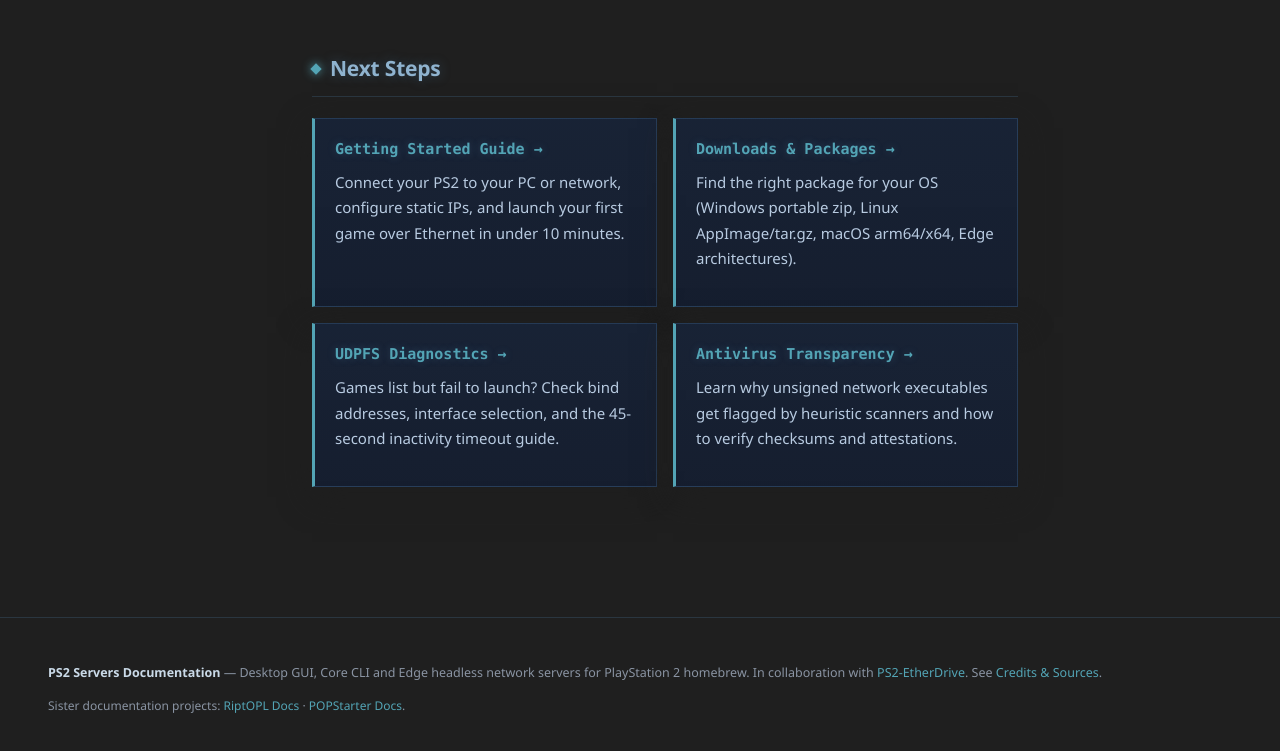
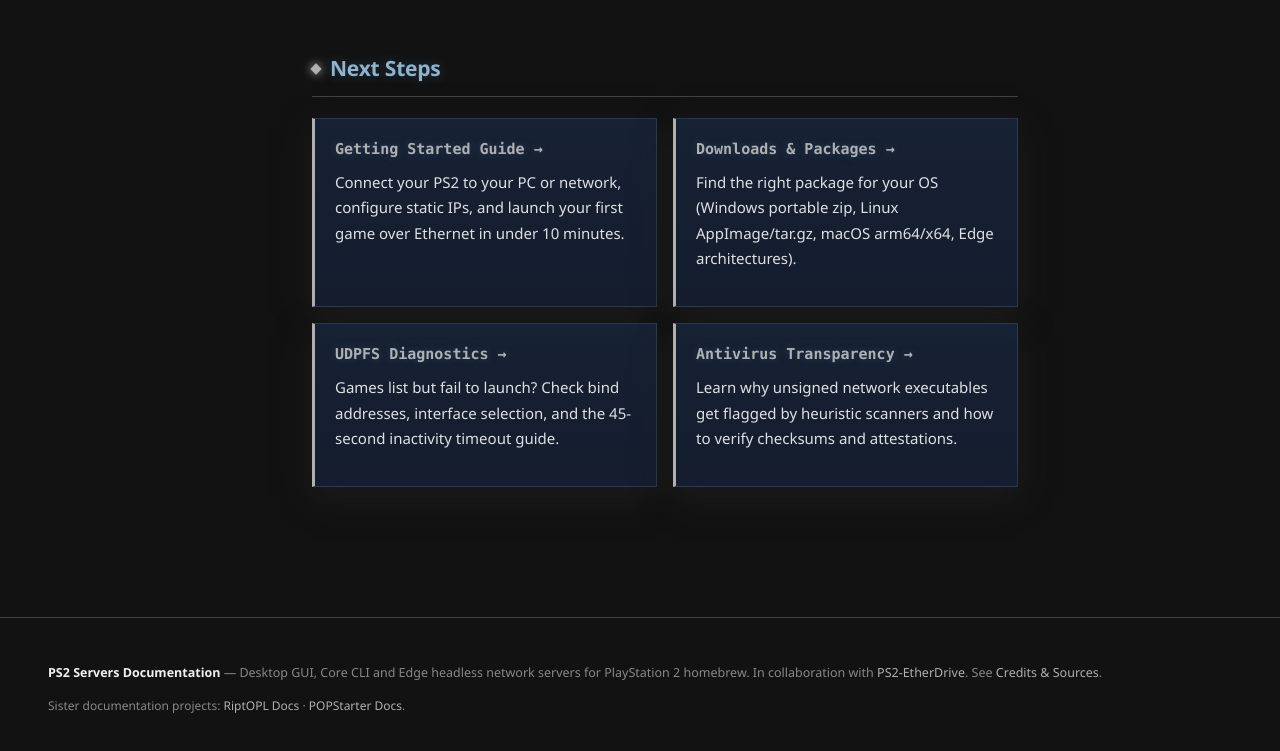
Before and after one commit to NathanNeurotic/PS2-Servers, a plain HTML site: page docs/index.html in a window 1280 px wide. Shown: the part 4334-5085 px from the top of the page. Drawn offline with Linux system fonts and the light colour scheme.

Commit message:
style(docs): apply subdued monochrome dark palette (#317)

```diff
--- a/docs/assets/style.css
+++ b/docs/assets/style.css
@@ -1,34 +1,33 @@
-/* RiptOPL Docs — Authentic PlayStation 2 OSDSYS Menu & Boot Screen Design System.
-   Theme: Pitch black void, drifting volumetric dark blue fog, luminous ice-blue typography, sharp silicon edges.
-   100% self-contained (zero external CDN or web font dependencies). */
+/* PS2 documentation theme — subdued charcoal surfaces and neutral typography.
+   Self-contained; keeps existing layouts, imagery, status indicators and PlayStation button symbols. */
 :root {
-  /* PS2 OSDSYS Pitch Black & Dark Blue Fog Void */
-  --bg: #1f1f1f;
-  --bg-deep: #131c2d;
-  --bg-fog: #172235;
-  --panel: rgba(23, 35, 55, 0.85);
-  --panel2: rgba(26, 39, 60, 0.90);
-  --panel-hover: rgba(31, 46, 71, 0.95);
-
-  /* Authentic PS2 OSDSYS Phosphor / Crystal Blue Typography */
-  --ink: #b8cbe1;         /* Pale luminous ice-blue body text (sharp, readable, AAA contrast on black) */
-  --ink-bright: #cadae8;  /* Emphasized white-blue crystal highlight */
-  --ink2: #8697ab;        /* Medium atmospheric console blue for secondary text */
-  --ink3: #8a94a3;        /* Deep twilight navy for subtle details and borders */
-
-  /* PS2 Laser Lines & Silicon Traces */
-  --line: rgba(83, 137, 181, 0.22);
-  --line2: rgba(83, 152, 181, 0.42);
-  --line-glow: rgba(83, 164, 181, 0.75);
-
-  /* PS2 Luminescence & System Accents */
-  --ps-blue: #42629a;
-  --ps-cyan: #53a4b5;
-  --ps-text-blue: #77a8c5;
-  --accent: #4b7aaf;
-  --accent2: #82a7c9;
-  --accent-ghost: rgba(83, 125, 181, 0.16);
-  --accent-glow: rgba(83, 160, 181, 0.45);
+  /* Low-saturation charcoal surfaces */
+  --bg: #121212;
+  --bg-deep: #161616;
+  --bg-fog: #1c1c1c;
+  --panel: rgba(24, 24, 24, 0.92);
+  --panel2: rgba(28, 28, 28, 0.94);
+  --panel-hover: rgba(33, 33, 33, 0.96);
+
+  /* Readable neutral typography */
+  --ink: #e0e0e0;         /* Pale luminous ice-blue body text (sharp, readable, AAA contrast on black) */
+  --ink-bright: #f0f0f0;  /* Emphasized white-blue crystal highlight */
+  --ink2: #b0b0b0;        /* Medium atmospheric console blue for secondary text */
+  --ink3: #888888;        /* Deep twilight navy for subtle details and borders */
+
+  /* Neutral dividers and focus lines */
+  --line: #444444;
+  --line2: #666666;
+  --line-glow: rgba(136, 136, 136, 0.55);
+
+  /* Subdued gray system accents */
+  --ps-blue: #888888;
+  --ps-cyan: #b0b0b0;
+  --ps-text-blue: #b0b0b0;
+  --accent: #888888;
+  --accent2: #b0b0b0;
+  --accent-ghost: rgba(136, 136, 136, 0.16);
+  --accent-glow: rgba(136, 136, 136, 0.35);
 
   /* Authentic PlayStation Controller Jewel Tones */
   --ps-tri: #4baf92;
@@ -49,7 +48,7 @@
 }
 
 * { box-sizing: border-box; }
-html { scroll-behavior: smooth; background-color: #1f1f1f; }
+html { scroll-behavior: smooth; background-color: var(--bg); }
 
 body {
   margin: 0;
@@ -59,7 +58,7 @@ body {
   line-height: 1.65;
   -webkit-font-smoothing: antialiased;
   -moz-osx-font-smoothing: grayscale;
-  background-color: #1f1f1f;
+  background-color: var(--bg);
   position: relative;
   min-height: 100vh;
   overflow-x: hidden;
@@ -75,16 +74,13 @@ body::before {
   height: 120%;
   z-index: -2;
   pointer-events: none;
-  background-color: #1f1f1f;
+  background-color: var(--bg);
   background-image:
-    /* Swirling clusters of deep royal / midnight blue fog banks */
-    radial-gradient(ellipse 950px 650px at 15% 15%, rgba(36, 53, 85, 0.50), transparent 72%),
-    radial-gradient(ellipse 1100px 750px at 85% 25%, rgba(47, 70, 110, 0.42), transparent 70%),
-    radial-gradient(ellipse 850px 700px at 50% 60%, rgba(31, 43, 71, 0.60), transparent 75%),
-    radial-gradient(ellipse 1200px 900px at 20% 85%, rgba(40, 58, 94, 0.46), transparent 72%),
-    radial-gradient(ellipse 950px 650px at 80% 90%, rgba(34, 50, 80, 0.52), transparent 70%),
-    /* Dense central atmospheric void */
-    radial-gradient(circle 800px at 50% 30%, rgba(30, 44, 70, 0.65), transparent 75%);
+    radial-gradient(ellipse 950px 650px at 15% 15%, rgba(78, 78, 78, 0.16), transparent 72%),
+    radial-gradient(ellipse 1100px 750px at 85% 25%, rgba(76, 76, 76, 0.12), transparent 70%),
+    radial-gradient(ellipse 850px 700px at 50% 60%, rgba(62, 62, 62, 0.15), transparent 75%),
+    radial-gradient(ellipse 1200px 900px at 20% 85%, rgba(69, 69, 69, 0.11), transparent 72%),
+    radial-gradient(ellipse 950px 650px at 80% 90%, rgba(65, 65, 65, 0.13), transparent 70%);
   background-size: 100% 100%;
   animation: osd-fog-drift 26s ease-in-out infinite alternate;
   will-change: transform;
@@ -117,7 +113,7 @@ body::after {
   pointer-events: none;
   background-image:
     /* Seven Towers architectural sound pillar light shafts in the background */
-    repeating-linear-gradient(90deg, transparent 0, transparent 116px, rgba(83, 122, 181, 0.015) 116px, rgba(83, 152, 181, 0.04) 118px, transparent 120px),
+    repeating-linear-gradient(90deg, transparent 0, transparent 116px, rgba(136, 136, 136, 0.015) 116px, rgba(136, 136, 136, 0.04) 118px, transparent 120px),
     /* Faint CRT OSD phosphor line texture */
     linear-gradient(rgba(31, 31, 31, 0) 50%, rgba(31, 31, 31, 0.22) 50%),
     /* Deep black edge vignette keeping the focus centered */
```
